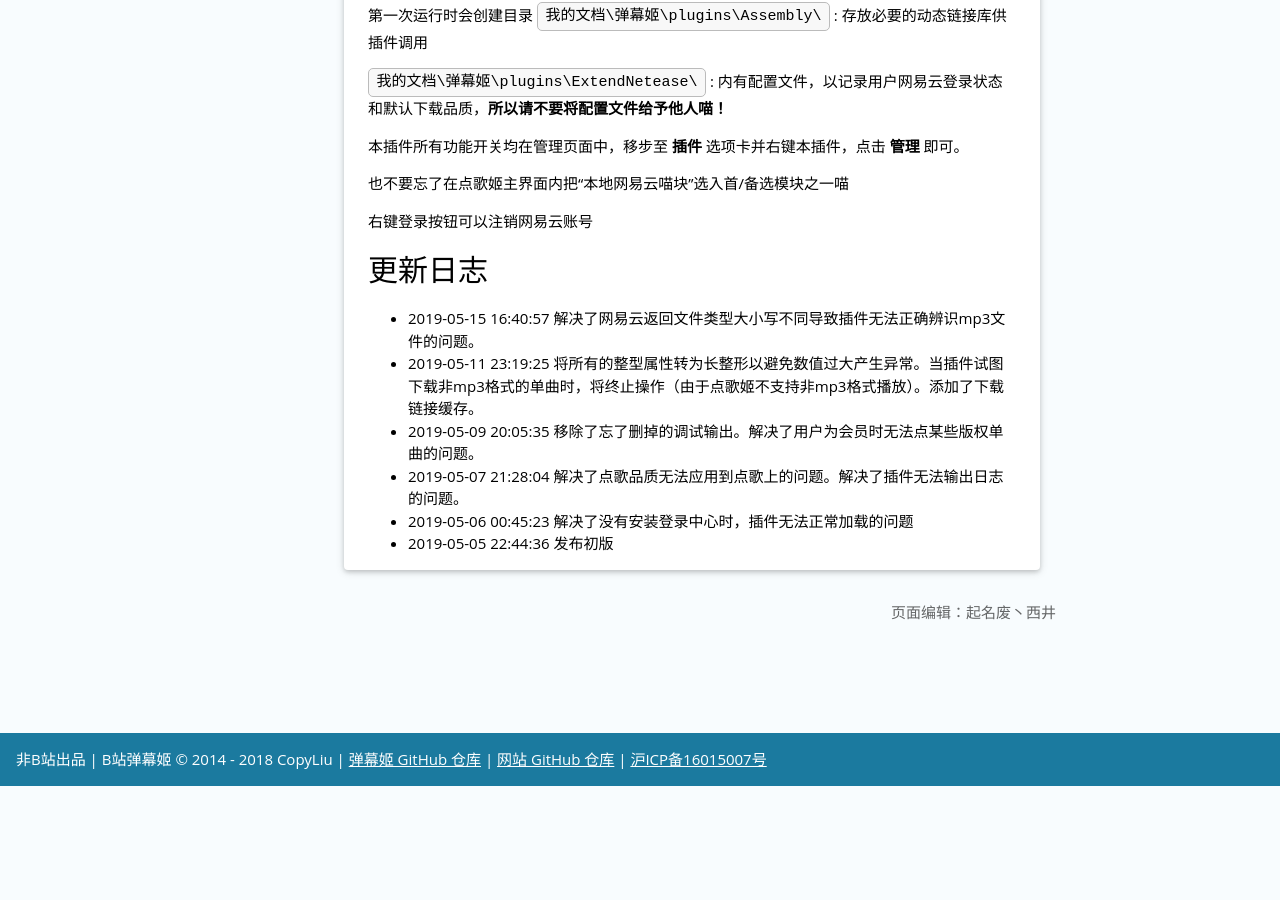
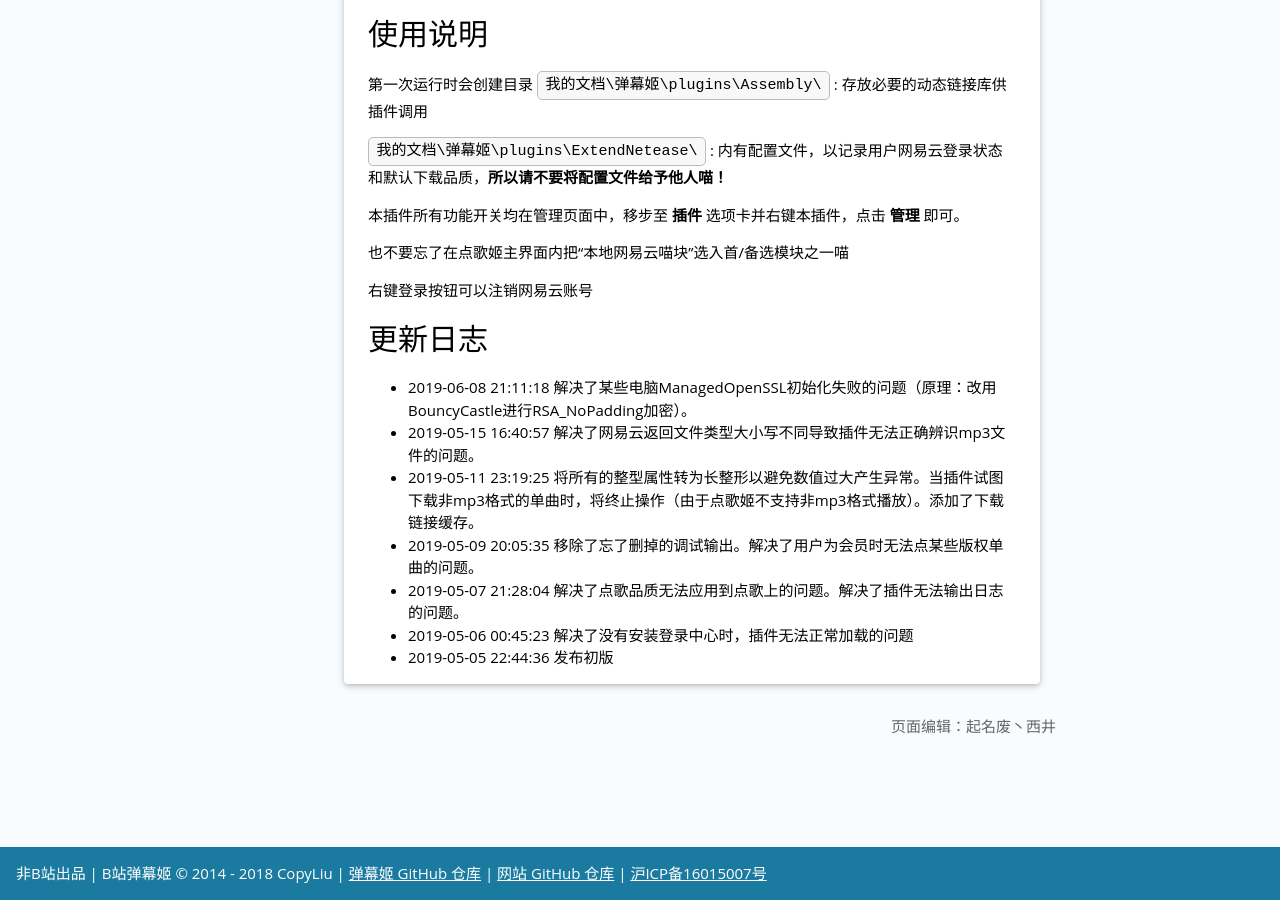
Before and after one commit to Bililive/www.danmuji.org, a Jekyll site: the page built from _plugin/ExtendNetease_DGJModule.md, in a window 1280 px wide and 900 px high, scrolled down 1358 px. Built offline with Jekyll 4.4.1, drawn with Linux system fonts in a browser that asks for light colours; before the commit the page ends 2144 px from its top, so only the background shows below that; some of the changed text lies outside the part shown.

Commit message:
更新本地网易云喵块至1.0.6
解决了某些电脑ManagedOpenSSL初始化失败的问题（原理：改用BouncyCastle进行RSA_NoPadding加密）。

```diff
--- a/_plugin/ExtendNetease_DGJModule.md
+++ b/_plugin/ExtendNetease_DGJModule.md
@@ -1,20 +1,21 @@
 ---
-hide: false
+# hide: true
 title: 本地网易云喵块
 auther: 起名废丶西井
 plugin_author: 起名废丶西井
 plugin_name: 本地网易云喵块
 plugin_desc: 可以添加歌单和登录以享受高品质音乐喵
-plugin_version: 1.0.5
-plugin_update_datetime: 2019-05-15 16:40:57 +0800
+plugin_version: 1.0.6
+plugin_update_datetime: 2019-06-08 21:11:18 +0800
 plugin_update_desc: |-
-  解决了网易云返回文件类型大小写不同导致插件无法正确辨识mp3文件的问题。
+  解决了某些电脑ManagedOpenSSL初始化失败的问题（原理：改用BouncyCastle进行RSA_NoPadding加密）。
 plugin_dllink: /resource/ExtendNetease_DGJModule/ExtendNetease_DGJModule.zip
 plugin_dlnote: 只在弹幕姬官网提供下载,请勿转载
 ---
 
 若插件有任何问题，亦或对插件有建议，请至任何一个弹幕姬群里私聊我(847529602)
 
+# **请务必仔细阅读使用说明！！！**
 **※本插件依赖点歌姬插件※**
 
 插件界面
@@ -51,6 +52,7 @@
 
 更新日志
 ---
+- 2019-06-08 21:11:18 解决了某些电脑ManagedOpenSSL初始化失败的问题（原理：改用BouncyCastle进行RSA_NoPadding加密）。
 - 2019-05-15 16:40:57 解决了网易云返回文件类型大小写不同导致插件无法正确辨识mp3文件的问题。
 - 2019-05-11 23:19:25 将所有的整型属性转为长整形以避免数值过大产生异常。当插件试图下载非mp3格式的单曲时，将终止操作（由于点歌姬不支持非mp3格式播放）。添加了下载链接缓存。
 - 2019-05-09 20:05:35 移除了忘了删掉的调试输出。解决了用户为会员时无法点某些版权单曲的问题。
```
Also changed, not shown: 1 other file.
